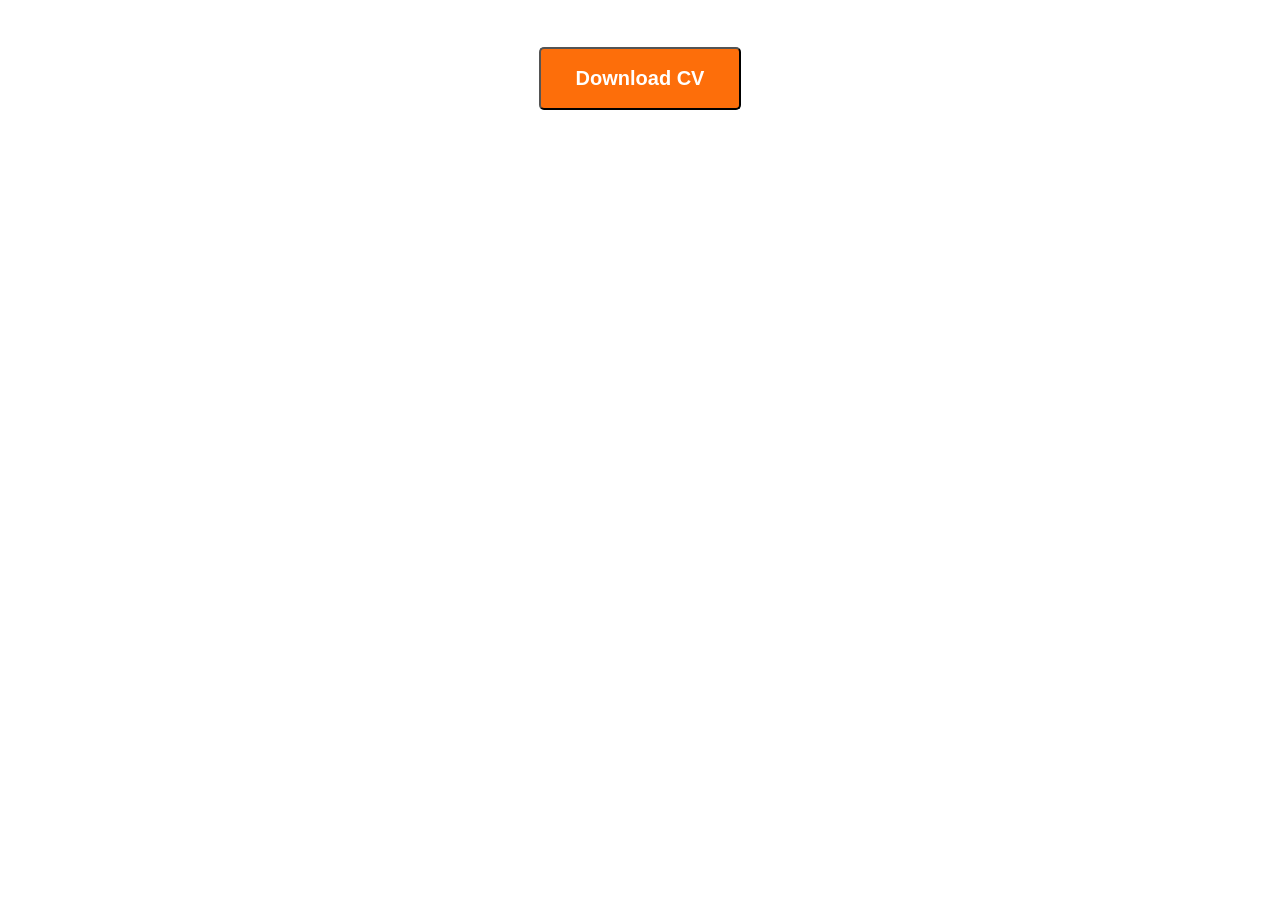
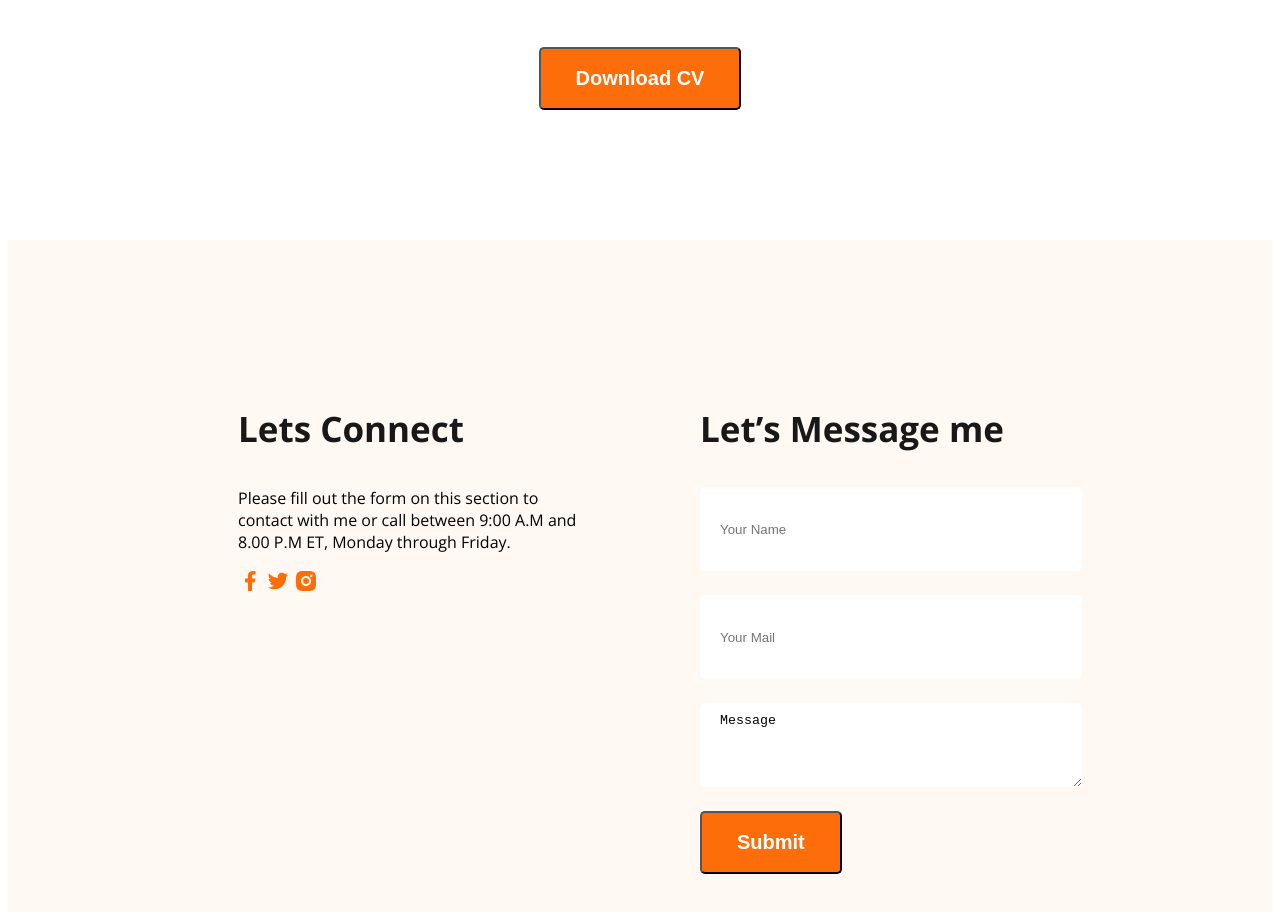
Before and after one commit to Dibakar-Biswas/wev-dev-portfolio, a plain HTML site: page index.html in a window 1280 px wide. Shown: the part 3019-3931 px from the top of the page. Before the commit the page ends 3259 px from the top, so only its background shows below. Drawn offline with nearby package versions, Linux system fonts and the light colour scheme.

Commit message:
added footer section

```diff
--- a/index.html
+++ b/index.html
@@ -141,6 +141,25 @@
             </div>
         </section>
     </main>
-    <footer></footer>
+    <footer class="secondary-bg">
+        <div class="footer-column">
+            <h3 class="section-title">Lets Connect</h3>
+            <p>Please fill out the form on this section to contact with me or call between 9:00 A.M and 8.00 P.M ET, Monday through Friday.</p>
+            <div>
+                <a href=""><img src="images/icons/facebook.png" alt=""></a>
+                <a href=""><img src="images/icons/twitter.png" alt=""></a>
+                <a href=""><img src="images/icons/insta.png" alt=""></a>
+            </div>
+        </div>
+        <div class="footer-column">
+            <h3 class="section-title">Let’s Message me</h3>
+            <form action="">
+                <input type="text" name="" id="" placeholder="Your Name">
+                <input type="email" name="" id="" placeholder="Your Mail">
+                <textarea name="" id="" cols="30" rows="20">Message</textarea>
+                <input class="btn-primary" type="button" value="Submit">
+            </form>
+        </div>
+    </footer>
   </body>
 </html>
--- a/styles/portfolio.css
+++ b/styles/portfolio.css
@@ -178,3 +178,26 @@ main section{
 .resume-download-cv{
     margin-top: 50px;
 }
+
+/* foooter-styles */
+
+footer{
+    padding: 130px 230px;
+    display: flex;
+    gap: 120px;
+}
+
+.footer-column{
+    width: 50%;
+}
+
+footer input[type="text"], footer input[type="email"], footer textarea{
+    width: 100%;
+    height: 64px;
+    border-radius: 5px;
+    display: block;
+    background-color: #FFFFFF;
+    padding: 10px 20px;
+    margin-bottom: 24px;
+    border: none;
+}
```
